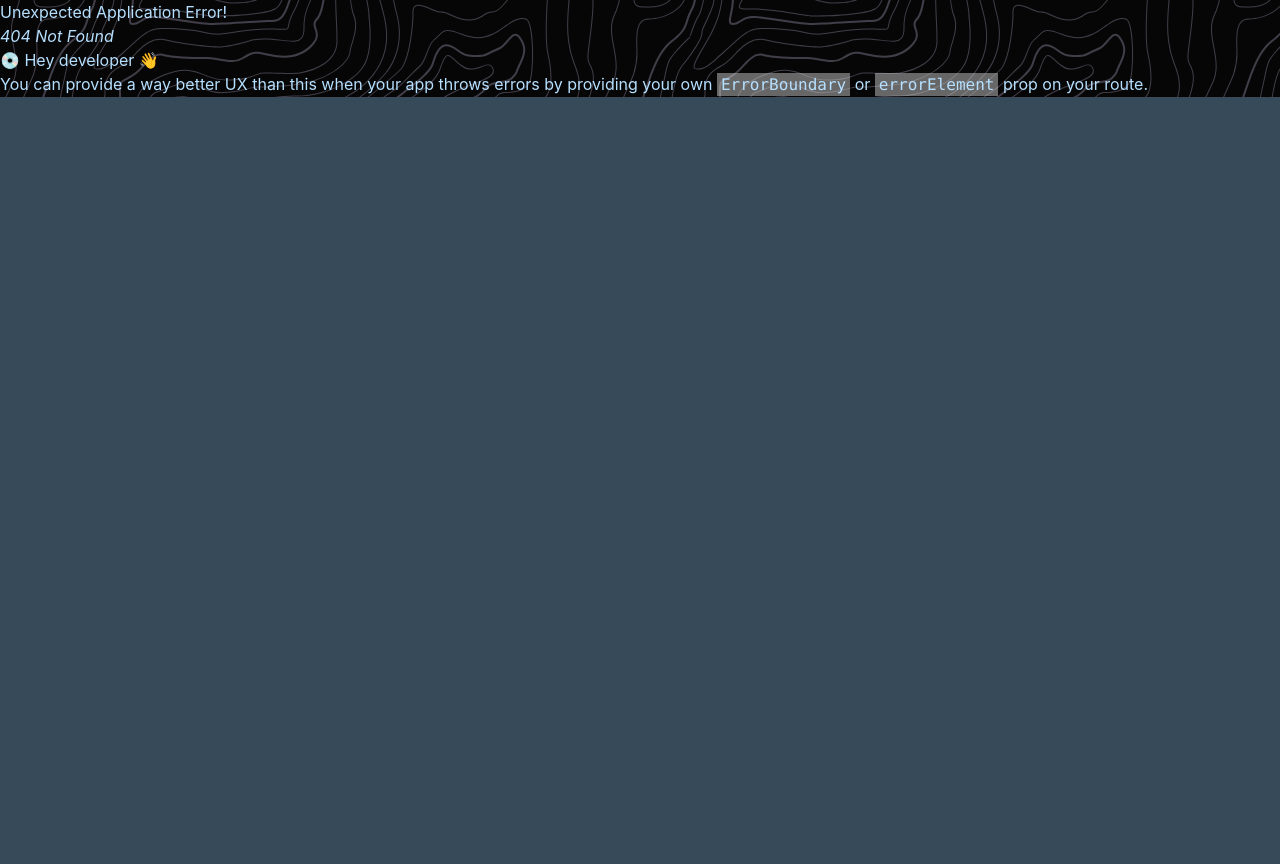
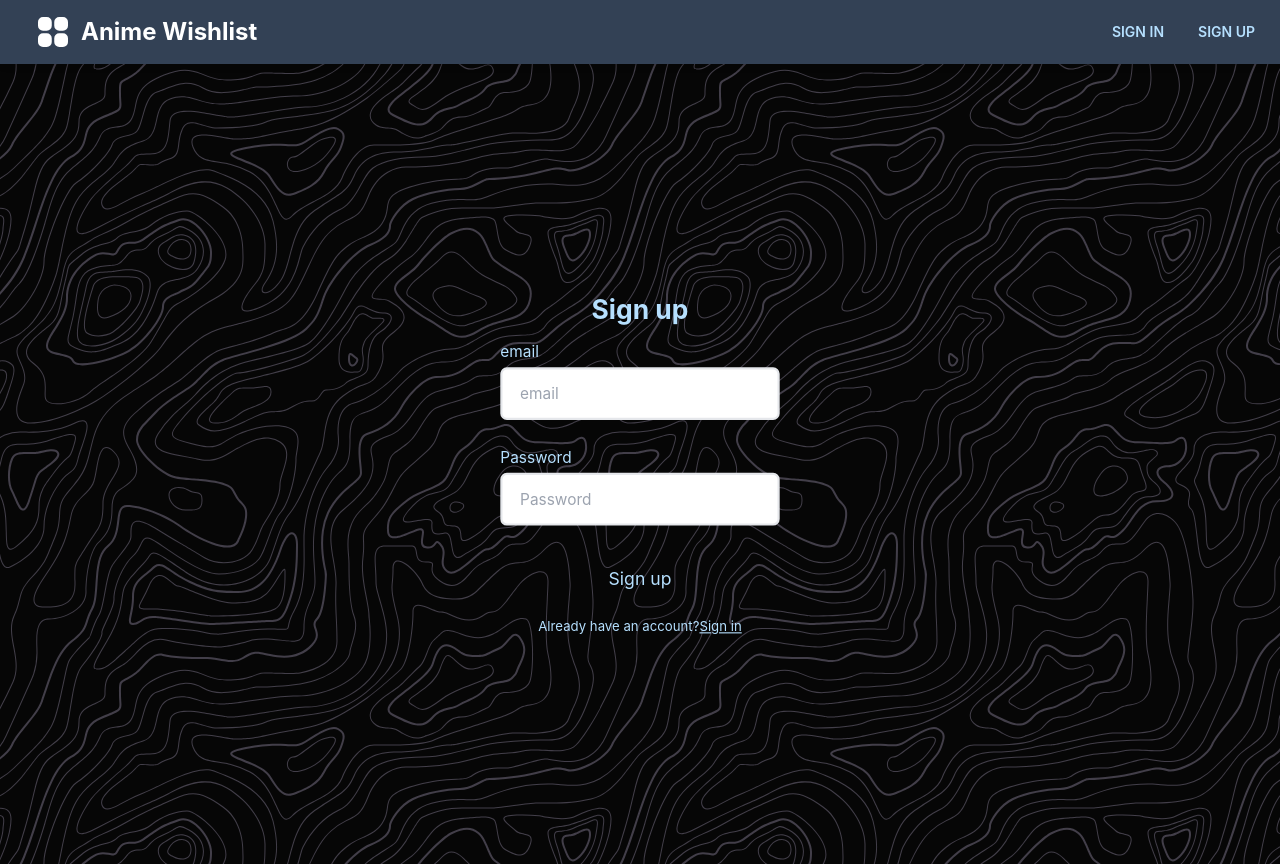
Before and after one commit to sadat-saim/animewishlist, a React (Create React App) app: page /signup in a window 1280 px wide. Before the commit this address had no page. Before the commit the page ends 800 px from the top, so only its background shows below. Built offline with nearby package versions, Linux system fonts and the light colour scheme; no server answers.

Commit message:
login and sign up added

```diff
--- a/package.json
+++ b/package.json
@@ -8,10 +8,12 @@
     "@testing-library/react": "^13.4.0",
     "@testing-library/user-event": "^13.5.0",
     "daisyui": "^2.31.0",
+    "firebase": "^9.12.1",
     "react": "^18.2.0",
     "react-dom": "^18.2.0",
     "react-router-dom": "^6.4.2",
     "react-scripts": "5.0.1",
+    "react-toastify": "^9.0.8",
     "web-vitals": "^2.1.4"
   },
   "scripts": {
--- /dev/null
+++ b/src/components/Contexts/UseContext.js
@@ -0,0 +1,42 @@
+import React, { createContext, useEffect, useState } from "react";
+import {
+  createUserWithEmailAndPassword,
+  getAuth,
+  onAuthStateChanged,
+  signInWithEmailAndPassword,
+  signOut,
+} from "firebase/auth";
+import { app } from "../../firebase/firebase.init";
+
+export const AuthContext = createContext();
+
+const auth = getAuth(app);
+
+const UseContext = ({ children }) => {
+  const [user, setUser] = useState({});
+
+  const createUser = (email, password) => {
+    return createUserWithEmailAndPassword(auth, email, password);
+  };
+  const signout = () => signOut(auth);
+  const signin = (email, password) => {
+    return signInWithEmailAndPassword(auth, email, password);
+  };
+
+  useEffect(() => {
+    const unsubscribe = onAuthStateChanged(auth, (currentUser) => {
+      currentUser ? setUser(currentUser) : setUser({});
+      console.log(currentUser);
+    });
+
+    return () => unsubscribe();
+  }, []);
+
+  return (
+    <AuthContext.Provider value={{ user, createUser, signout, signin }}>
+      {children}
+    </AuthContext.Provider>
+  );
+};
+
+export default UseContext;
--- a/src/components/Header/Header.js
+++ b/src/components/Header/Header.js
@@ -1,8 +1,18 @@
-import React from "react";
-import { ShoppingCartIcon, Squares2X2Icon } from "@heroicons/react/24/solid";
+import React, { useContext } from "react";
+import { Squares2X2Icon } from "@heroicons/react/24/solid";
 import { Link } from "react-router-dom";
+import { AuthContext } from "../Contexts/UseContext";
+import { ToastContainer, toast } from "react-toastify";
+import "react-toastify/dist/ReactToastify.css";
 
 const Header = () => {
+  const { user, signout } = useContext(AuthContext);
+  console.log(user);
+  const handleSignout = () => {
+    signout().then(() => {
+      toast.success("successfully signed out");
+    });
+  };
   return (
     <div className="sticky top-0 z-50 shadow-md">
       <div className="navbar bg-slate-700 ">
@@ -15,7 +25,26 @@ const Header = () => {
             Anime Wishlist
           </Link>
         </div>
+        <ul className="menu menu-horizontal p-0">
+          {user.email}
+          {!user.email && (
+            <div>
+              <Link to="/login" className="btn btn-ghost">
+                Sign in
+              </Link>
+              <Link to="/signup" className="btn btn-ghost">
+                Sign up
+              </Link>
+            </div>
+          )}
+          {user.email && (
+            <button onClick={handleSignout} className="btn btn-ghost">
+              Sign out
+            </button>
+          )}
+        </ul>
       </div>
+      <ToastContainer></ToastContainer>
     </div>
   );
 };
--- /dev/null
+++ b/src/components/Login/Login.js
@@ -0,0 +1,103 @@
+import React, { useContext } from "react";
+import { Link, useNavigate } from "react-router-dom";
+import { AuthContext } from "../Contexts/UseContext";
+import { ToastContainer, toast } from "react-toastify";
+import "react-toastify/dist/ReactToastify.css";
+
+const Login = () => {
+  const { signin } = useContext(AuthContext);
+  const navigate = useNavigate();
+  const handleLogin = (e) => {
+    e.preventDefault();
+    const email = e.target.email.value;
+    const password = e.target.password.value;
+    signin(email, password)
+      .then((result) => {
+        toast.success("Logged in successfully");
+        navigate("/");
+      })
+      .catch((err) => {
+        toast.error(`${err.message}`);
+        console.error(err);
+      });
+    console.log(email, password);
+  };
+
+  return (
+    <div className="min-h-screen grid place-content-center">
+      <div className="flex flex-col max-w-md p-6 rounded-md sm:p-10 dark:bg-gray-900 dark:text-gray-100">
+        <div className="mb-8 text-center">
+          <h1 className="my-3 text-4xl font-bold">Sign in</h1>
+          <p className="text-sm dark:text-gray-400">
+            Sign in to access your account
+          </p>
+        </div>
+        <form
+          onSubmit={handleLogin}
+          className="space-y-12 ng-untouched ng-pristine ng-valid"
+        >
+          <div className="space-y-4">
+            <div>
+              <label htmlFor="email" className="block mb-2 text-sm">
+                Email address
+              </label>
+              <input
+                type="email"
+                name="email"
+                autoComplete="email"
+                id="email"
+                placeholder="leroy@jenkins.com"
+                className="w-full px-3 py-2 border rounded-md dark:border-gray-700 dark:bg-gray-900 dark:text-gray-100"
+              />
+            </div>
+            <div>
+              <div className="flex justify-between mb-2">
+                <label htmlFor="password" className="text-sm">
+                  Password
+                </label>
+                <Link
+                  rel="noopener noreferrer"
+                  className="text-xs hover:underline dark:text-gray-400"
+                >
+                  Forgot password?
+                </Link>
+              </div>
+              <input
+                type="password"
+                autoComplete="current-password"
+                name="password"
+                id="password"
+                placeholder="*****"
+                className="w-full px-3 py-2 border rounded-md dark:border-gray-700 dark:bg-gray-900 dark:text-gray-100"
+              />
+            </div>
+          </div>
+          <div className="space-y-2">
+            <div>
+              <button
+                type="submit"
+                className="w-full px-8 py-3 font-semibold rounded-md dark:bg-violet-400 dark:text-gray-900"
+              >
+                Sign in
+              </button>
+            </div>
+            <p className="px-6 text-sm text-center dark:text-gray-400">
+              Don't have an account yet?
+              <Link
+                rel="noopener noreferrer"
+                className="hover:underline dark:text-violet-400"
+                to="/signup"
+              >
+                Sign up
+              </Link>
+              .
+            </p>
+          </div>
+        </form>
+      </div>
+      <ToastContainer></ToastContainer>
+    </div>
+  );
+};
+
+export default Login;
--- /dev/null
+++ b/src/components/Signup/Signup.js
@@ -0,0 +1,80 @@
+import React, { useContext } from "react";
+import { Link, useNavigate } from "react-router-dom";
+import { AuthContext } from "../Contexts/UseContext";
+import { ToastContainer, toast } from "react-toastify";
+import "react-toastify/dist/ReactToastify.css";
+
+const Signup = () => {
+  const { createUser } = useContext(AuthContext);
+  const navigate = useNavigate();
+  const handleSignup = (e) => {
+    e.preventDefault();
+    const email = e.target.email.value;
+    const password = e.target.password.value;
+    createUser(email, password)
+      .then((result) => {
+        toast.success("Sign up successfully");
+        navigate("/");
+      })
+      .catch((err) => {
+        toast.error(`${err.message}`);
+        console.log(err);
+      });
+    console.log(email, password);
+  };
+
+  return (
+    <div className="min-h-screen grid place-content-center">
+      <div className="w-full scale-110 max-w-md p-8 space-y-3 rounded-xl dark:bg-gray-900 dark:text-gray-100">
+        <h1 className="text-2xl font-bold text-center">Sign up</h1>
+        <form
+          className="space-y-6 ng-untouched ng-pristine ng-valid"
+          onSubmit={handleSignup}
+        >
+          <div className="space-y-1 text-sm">
+            <label htmlFor="email" className="block dark:text-gray-400">
+              email
+            </label>
+            <input
+              type="text"
+              name="email"
+              required
+              id="email"
+              placeholder="email"
+              className="w-full px-4 py-3 rounded-md border-2 focus:outline-none dark:border-gray-700 dark:bg-gray-900 dark:text-gray-100 focus:dark:border-violet-400"
+            />
+          </div>
+          <div className="space-y-1 text-sm">
+            <label htmlFor="password" className="block dark:text-gray-400">
+              Password
+            </label>
+            <input
+              type="password"
+              name="password"
+              required
+              id="password"
+              placeholder="Password"
+              className="w-full px-4 py-3 rounded-md border-2 focus:outline-none dark:border-gray-700 dark:bg-gray-900 dark:text-gray-100 focus:dark:border-violet-400"
+            />
+          </div>
+          <button className="block w-full p-3 text-center rounded-sm dark:text-gray-900 dark:bg-violet-400">
+            Sign up
+          </button>
+        </form>
+        <p className="text-xs text-center sm:px-6 dark:text-gray-400">
+          Already have an account?
+          <Link
+            rel="noopener noreferrer"
+            to="/login"
+            className="underline dark:text-gray-100"
+          >
+            Sign in
+          </Link>
+        </p>
+      </div>
+      <ToastContainer></ToastContainer>
+    </div>
+  );
+};
+
+export default Signup;
--- /dev/null
+++ b/src/firebase/firebase.init.js
@@ -0,0 +1,17 @@
+// Import the functions you need from the SDKs you need
+import { initializeApp } from "firebase/app";
+// TODO: Add SDKs for Firebase products that you want to use
+// https://firebase.google.com/docs/web/setup#available-libraries
+
+// Your web app's Firebase configuration
+const firebaseConfig = {
+  apiKey: "AIzaSyCmlGH8xoxcf4QIRV2XLtxzkxz9k5CTxJw",
+  authDomain: "anime-wishlist.firebaseapp.com",
+  projectId: "anime-wishlist",
+  storageBucket: "anime-wishlist.appspot.com",
+  messagingSenderId: "644507202419",
+  appId: "1:644507202419:web:913593ffbd377a5f988b06",
+};
+
+// Initialize Firebase
+export const app = initializeApp(firebaseConfig);
--- a/src/index.js
+++ b/src/index.js
@@ -1,13 +1,16 @@
-import React from 'react';
-import ReactDOM from 'react-dom/client';
-import './index.css';
-import App from './App';
-import reportWebVitals from './reportWebVitals';
+import React from "react";
+import ReactDOM from "react-dom/client";
+import "./index.css";
+import App from "./App";
+import reportWebVitals from "./reportWebVitals";
+import UseContext from "./components/Contexts/UseContext";
 
-const root = ReactDOM.createRoot(document.getElementById('root'));
+const root = ReactDOM.createRoot(document.getElementById("root"));
 root.render(
   <React.StrictMode>
-    <App />
+    <UseContext>
+      <App />
+    </UseContext>
   </React.StrictMode>
 );
 
```
Also changed, not shown: src/App.js (+10 -0 lines), 1 other file (tests, documents, lock files or other folders).
